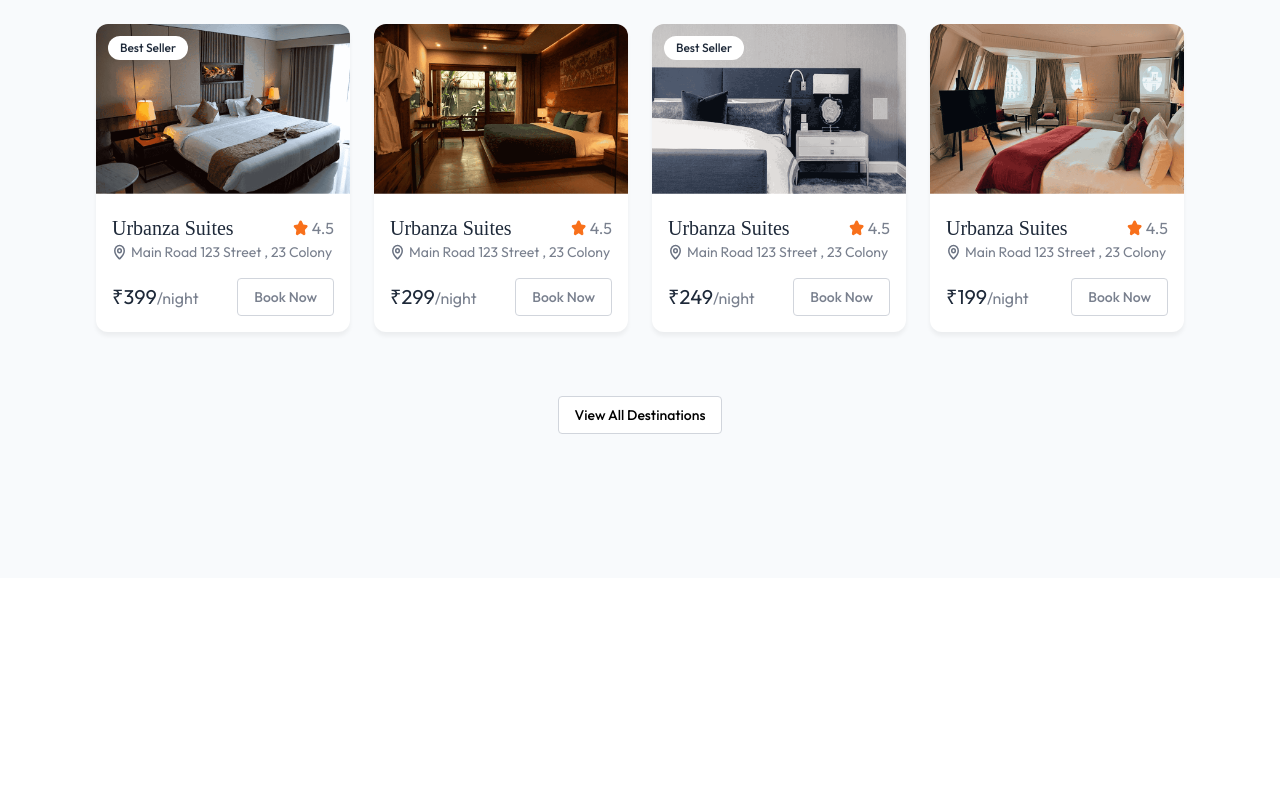
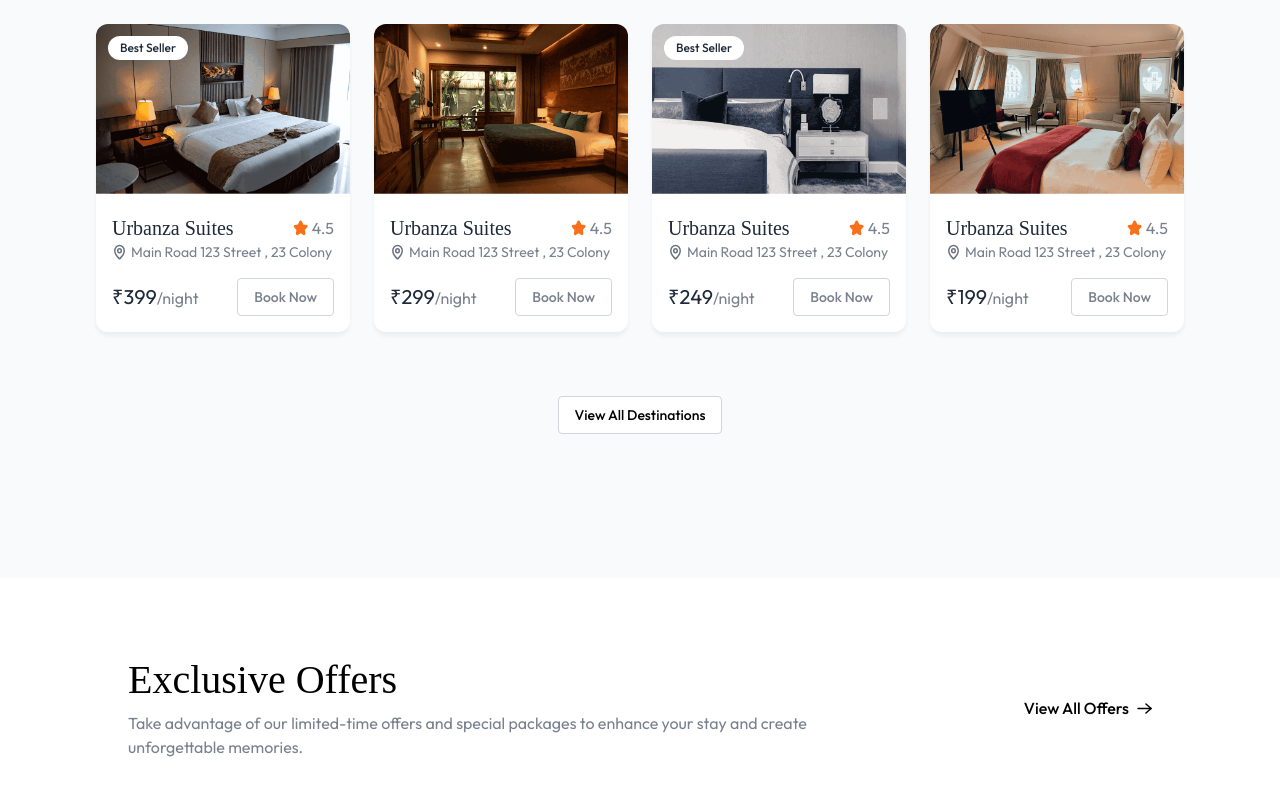
Before and after one commit to jeevankumar812/Hotel-Book, a React (Vite) app in the folder client/: page / in a window 1280 px wide. Shown: the part 980-1775 px from the top of the page. Before the commit the page ends 1558 px from the top, so only its background shows below. Built offline with nearby package versions, Linux system fonts and the light colour scheme; no server answers; a web font is replaced by a local one.

Commit message:
Mouted Excluisve offers in Home jsx

```diff
--- a/client/src/components/ExclusiveOffers.jsx
+++ b/client/src/components/ExclusiveOffers.jsx
@@ -1,11 +1,12 @@
 import React from 'react'
 import { assets } from '../assets/assets'
-
+import Title from './Title'
 const ExclusiveOffers = () => {
   return (
     <div className='flex flex-col items-center px-6 md:px-16 lg:px-24 xl:px-32 pt-20 pb-30'>
       <div className='flex flex-col md:flex-row items-center justify-between w-full'>
-        <Title />
+        <Title align='left' title='Exclusive Offers'
+        subTitle='Take advantage of our limited-time offers and special packages to enhance your stay and create unforgettable memories.' />
         <button className='group flex items-center gap-2 font-medium cursor-pointer max-md:mt-12'>
             View All Offers
             <img src={assets.arrowIcon} alt="arrow-icon"
--- a/client/src/pages/Home.jsx
+++ b/client/src/pages/Home.jsx
@@ -1,11 +1,13 @@
 import React from 'react'
 import Hero from '../components/Hero'
 import FeaturedDestination from '../components/FeaturedDestination'
+import ExclusiveOffers from '../components/ExclusiveOffers'
 const Home = () => {
   return (
     <>
     <Hero/>
     <FeaturedDestination/>
+    <ExclusiveOffers/>
     </>
   )
 }
```
